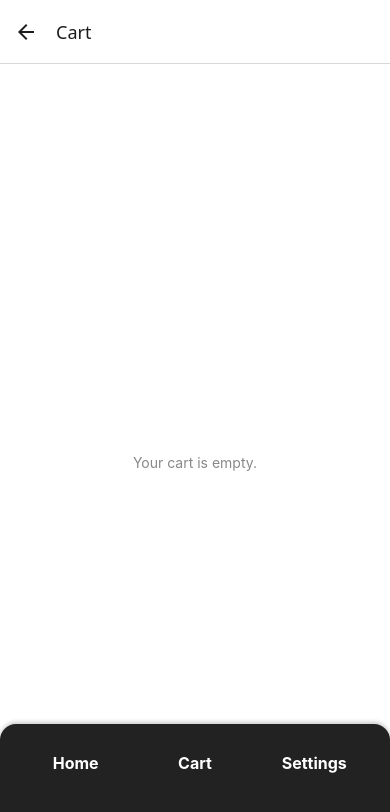
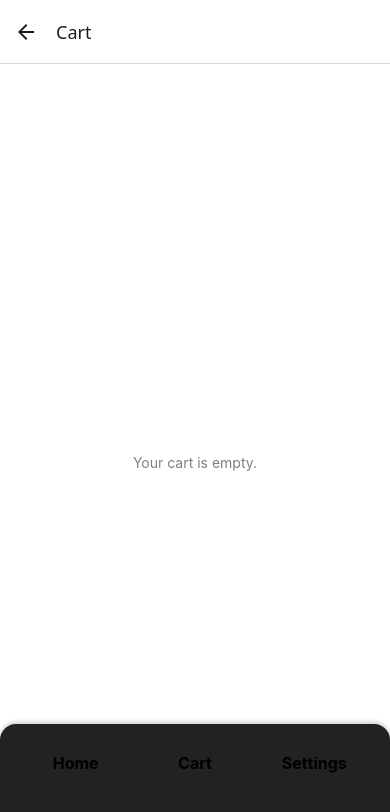
Before and after one commit to Francis-Medrano/medrano-francis-react-native-navigation, a React Native app: screen /Cart in a window 390 px wide. Shown: the top 812 px of the page. Built offline with nearby package versions, Linux system fonts and the light colour scheme.

Commit message:
dark/light mode

```diff
--- a/App.tsx
+++ b/App.tsx
@@ -2,14 +2,17 @@ import { StatusBar } from 'expo-status-bar';
 import { StyleSheet, Text, View, SafeAreaView } from 'react-native';
 import React from 'react';
 import { CartProvider } from './scr/context/CartContext';
+import { ThemeProvider } from './scr/context/ThemeContext';
 import AppNavigator from './scr/navigation/AppNavigator';
 
 export default function App() {
   return (
-    <CartProvider>
-    <SafeAreaView style={{ flex: 1 }}>
-      <AppNavigator />
-    </SafeAreaView>
-    </CartProvider>
+    <ThemeProvider>
+      <CartProvider>
+        <SafeAreaView style={{ flex: 1 }}>
+          <AppNavigator />
+        </SafeAreaView>
+      </CartProvider>
+    </ThemeProvider>
   );
 }
--- a/package.json
+++ b/package.json
@@ -18,8 +18,10 @@
     "react": "19.1.0",
     "react-native": "0.81.5",
     "react-native-gesture-handler": "^2.30.0",
+    "react-native-reanimated": "^4.2.1",
     "react-native-safe-area-context": "~5.6.0",
-    "react-native-screens": "~4.16.0"
+    "react-native-screens": "~4.16.0",
+    "react-native-vector-icons": "^10.3.0"
   },
   "devDependencies": {
     "@types/react": "~19.1.0",
--- a/scr/components/BottomBar.tsx
+++ b/scr/components/BottomBar.tsx
@@ -1,21 +1,25 @@
+
 
 import React from 'react';
 import { View, Pressable, Text } from 'react-native';
 import { useNavigation } from '@react-navigation/native';
 import type { NativeStackNavigationProp } from '@react-navigation/native-stack';
+import { useTheme } from '../context/ThemeContext';
 import BottomBarStyle from '../styles/BottomBarStyle';
 
 type RootStackParamList = {
   Home: undefined;
   Cart: undefined;
-  // Add other screens if needed
+  Settings: undefined;
 };
 
 
 const BottomBar: React.FC = () => {
   const navigation = useNavigation<NativeStackNavigationProp<RootStackParamList>>();
+  const { colors, theme } = useTheme();
+
   return (
-    <View style={BottomBarStyle.container}>
+    <View style={[BottomBarStyle.container, { backgroundColor: theme === 'dark' ? colors.background : '#222' }]}>
       <Pressable
         style={BottomBarStyle.button}
         onPress={() =>
@@ -25,7 +29,7 @@ const BottomBar: React.FC = () => {
           })
         }
       >
-        <Text style={BottomBarStyle.buttonText}>Home</Text>
+        <Text style={[BottomBarStyle.buttonText, { color: colors.text }]}>Home</Text>
       </Pressable>
       <Pressable
         style={BottomBarStyle.button}
@@ -36,10 +40,18 @@ const BottomBar: React.FC = () => {
           })
         }
       >
-        <Text style={BottomBarStyle.buttonText}>Cart</Text>
+        <Text style={[BottomBarStyle.buttonText, { color: colors.text }]}>Cart</Text>
       </Pressable>
-      <Pressable style={BottomBarStyle.button}>
-        <Text style={BottomBarStyle.buttonText}>Settings</Text>
+      <Pressable
+        style={BottomBarStyle.button}
+        onPress={() =>
+          navigation.reset({
+            index: 0,
+            routes: [{ name: 'Settings' }],
+          })
+        }
+      >
+        <Text style={[BottomBarStyle.buttonText, { color: colors.text }]}>Settings</Text>
       </Pressable>
     </View>
   );
--- /dev/null
+++ b/scr/context/ThemeContext.tsx
@@ -0,0 +1,58 @@
+import React, { createContext, useContext, useState } from 'react';
+
+export type ThemeType = 'light' | 'dark';
+
+export interface ThemeColors {
+  background: string;
+  text: string;
+  primary: string;
+  secondary: string;
+  border: string;
+}
+
+interface ThemeContextType {
+  theme: ThemeType;
+  colors: ThemeColors;
+  toggleTheme: () => void;
+  setTheme: (theme: ThemeType) => void;
+}
+
+const lightColors: ThemeColors = {
+  background: '#FFFFFF',
+  text: '#000000',
+  primary: '#007AFF',
+  secondary: '#E5E5EA',
+  border: '#C6C6C6',
+};
+
+const darkColors: ThemeColors = {
+  background: '#1C1C1E',
+  text: '#FFFFFF',
+  primary: '#0A84FF',
+  secondary: '#3A3A3C',
+  border: '#545458',
+};
+
+const ThemeContext = createContext<ThemeContextType | undefined>(undefined);
+
+export const ThemeProvider: React.FC<{ children: React.ReactNode }> = ({ children }) => {
+  const [theme, setTheme] = useState<ThemeType>('light');
+
+  const colors = theme === 'light' ? lightColors : darkColors;
+
+  const toggleTheme = () => {
+    setTheme(prevTheme => (prevTheme === 'light' ? 'dark' : 'light'));
+  };
+
+  return (
+    <ThemeContext.Provider value={{ theme, colors, toggleTheme, setTheme }}>
+      {children}
+    </ThemeContext.Provider>
+  );
+};
+
+export const useTheme = () => {
+  const context = useContext(ThemeContext);
+  if (!context) throw new Error('useTheme must be used within a ThemeProvider');
+  return context;
+};
--- a/scr/navigation/AppNavigator.tsx
+++ b/scr/navigation/AppNavigator.tsx
@@ -3,10 +3,12 @@ import { NavigationContainer } from '@react-navigation/native';
 import { createNativeStackNavigator } from '@react-navigation/native-stack';
 import HomeScreen from '../screens/HomeScreen';
 import CartScreen from '../screens/CartScreen';
+import SettingsScreen from '../screens/SettingsScreen';
 
 type RootStackParamList = {
   Home: undefined;
   Cart: undefined;
+  Settings: undefined;
 };
 
 const Stack = createNativeStackNavigator<RootStackParamList>();
@@ -17,6 +19,7 @@ export default function AppNavigator() {
       <Stack.Navigator>
         <Stack.Screen name="Home" component={HomeScreen} />
         <Stack.Screen name="Cart" component={CartScreen} />
+        <Stack.Screen name="Settings" component={SettingsScreen} />
       </Stack.Navigator>
     </NavigationContainer>
   );
--- a/scr/screens/CartScreen.tsx
+++ b/scr/screens/CartScreen.tsx
@@ -2,39 +2,41 @@ import React from 'react';
 import { View, Text, FlatList, TouchableOpacity } from 'react-native';
 import BottomBar from '../components/BottomBar';
 import { useCart } from '../context/CartContext';
+import { useTheme } from '../context/ThemeContext';
 import CartStyle from '../styles/CartStyle';
 
 const CartScreen: React.FC = () => {
   const { cart, increment, decrement, remove } = useCart();
+  const { colors } = useTheme();
   return (
-    <View style={{ flex: 1 }}>
-      <View style={CartStyle.container}>
+    <View style={{ flex: 1, backgroundColor: colors.background }}>
+      <View style={[CartStyle.container, { backgroundColor: colors.background }]}>
         {cart.length === 0 ? (
-          <Text style={{ color: '#888', marginTop: 16 }}>Your cart is empty.</Text>
+          <Text style={{ color: colors.text + '80', marginTop: 16 }}>Your cart is empty.</Text>
         ) : (
           <>
             <FlatList
               data={cart}
               keyExtractor={item => item.id}
               renderItem={({ item }) => (
-                <View style={CartStyle.cartItemRow}>
-                  <Text style={CartStyle.cartItemName}>{item.name}</Text>
+                <View style={[CartStyle.cartItemRow, { backgroundColor: colors.secondary }]}>
+                  <Text style={[CartStyle.cartItemName, { color: colors.text }]}>{item.name}</Text>
                   <View style={CartStyle.cartItemActions}>
                     <TouchableOpacity
-                      style={CartStyle.actionButton}
+                      style={[CartStyle.actionButton, { backgroundColor: colors.secondary }]}
                       onPress={() => decrement(item.id)}
                     >
-                      <Text style={CartStyle.actionButtonText}>-</Text>
+                      <Text style={[CartStyle.actionButtonText, { color: colors.text }]}>-</Text>
                     </TouchableOpacity>
-                    <Text style={CartStyle.cartItemQuantity}>{item.quantity}</Text>
+                    <Text style={[CartStyle.cartItemQuantity, { color: colors.text }]}>{item.quantity}</Text>
                     <TouchableOpacity
-                      style={CartStyle.actionButton}
+                      style={[CartStyle.actionButton, { backgroundColor: colors.secondary }]}
                       onPress={() => increment(item.id)}
                     >
-                      <Text style={CartStyle.actionButtonText}>+</Text>
+                      <Text style={[CartStyle.actionButtonText, { color: colors.text }]}>+</Text>
                     </TouchableOpacity>
                   </View>
-                  <Text style={CartStyle.cartItemPrice}>₱{item.price * item.quantity}</Text>
+                  <Text style={[CartStyle.cartItemPrice, { color: colors.text }]}>₱{item.price * item.quantity}</Text>
                 </View>
               )}
               style={{ width: '100%', marginTop: 8 }}
@@ -42,7 +44,7 @@ const CartScreen: React.FC = () => {
               ListFooterComponent={
                 <>
                   <View style={{ width: '100%', alignItems: 'flex-end', paddingHorizontal: 24 }}>
-                    <Text style={{ fontSize: 20, fontWeight: 'bold', color: '#222' }}>
+                    <Text style={{ fontSize: 20, fontWeight: 'bold', color: colors.text }}>
                       Total Amount: ₱{cart.reduce((sum, item) => sum + item.price * item.quantity, 0)}
                     </Text>
                   </View>
--- a/scr/screens/HomeScreen.tsx
+++ b/scr/screens/HomeScreen.tsx
@@ -3,6 +3,7 @@ import { Text, View, FlatList, Pressable, TouchableOpacity } from 'react-native'
 import HomeStyle, { ITEM_WIDTH } from '../styles/HomeStyle';
 import itemsData from '../../items.json';
 import { useCart } from '../context/CartContext';
+import { useTheme } from '../context/ThemeContext';
 import BottomBar from '../components/BottomBar';
 
 const items = itemsData.map((item, i) => ({
@@ -13,10 +14,11 @@ const items = itemsData.map((item, i) => ({
 
 export default function HomeScreen() {
   const { addToCart } = useCart();
+  const { colors } = useTheme();
   const renderItem = ({ item }: { item: { id: string; name: string; price: number } }) => (
-    <View style={HomeStyle.item}>
-      <Text style={HomeStyle.itemText}>{item.name}</Text>
-      <Text style={{ fontSize: 16, color: '#888', marginTop: 8 }}>₱{item.price}</Text>
+    <View style={[HomeStyle.item, { backgroundColor: colors.secondary }]}>
+      <Text style={[HomeStyle.itemText, { color: colors.text }]}>{item.name}</Text>
+      <Text style={{ fontSize: 16, color: colors.text + '80', marginTop: 8 }}>₱{item.price}</Text>
       <TouchableOpacity
         style={HomeStyle.addToCartButton}
         onPress={() => addToCart(item)}
@@ -27,7 +29,7 @@ export default function HomeScreen() {
   );
 
   return (
-    <View style={HomeStyle.container}>
+    <View style={[HomeStyle.container, { backgroundColor: colors.background }]}>
       <FlatList
         data={items}
         renderItem={renderItem}
--- /dev/null
+++ b/scr/screens/SettingsScreen.tsx
@@ -0,0 +1,32 @@
+import React from 'react';
+import { View, Text, Pressable, Switch } from 'react-native';
+import { useTheme } from '../context/ThemeContext';
+import SettingsStyle from '../styles/SettingsStyle';
+import BottomBar from '../components/BottomBar';
+
+const SettingsScreen: React.FC = () => {
+  const { theme, colors, toggleTheme } = useTheme();
+
+  return (
+    <View style={{ flex: 1, backgroundColor: colors.background }}>
+      <View style={[SettingsStyle.container, { backgroundColor: colors.background }]}>
+        <Text style={[SettingsStyle.title, { color: colors.text }]}>Settings</Text>
+
+        <View style={[SettingsStyle.settingItem, { borderBottomColor: colors.border }]}>
+          <Text style={[SettingsStyle.settingLabel, { color: colors.text }]}>
+            Dark Mode
+          </Text>
+          <Switch
+            value={theme === 'dark'}
+            onValueChange={toggleTheme}
+            trackColor={{ false: colors.secondary, true: colors.primary }}
+            thumbColor={theme === 'dark' ? colors.primary : colors.secondary}
+          />
+        </View>
+      </View>
+      <BottomBar />
+    </View>
+  );
+};
+
+export default SettingsScreen;
--- a/scr/styles/BottomBarStyle.ts
+++ b/scr/styles/BottomBarStyle.ts
@@ -8,7 +8,6 @@ const BottomBarStyle = StyleSheet.create({
     bottom: 0,
     width: width,
     height: 120,
-    backgroundColor: '#222',
     borderTopLeftRadius: 16,
     borderTopRightRadius: 16,
     shadowColor: '#000',
@@ -29,7 +28,6 @@ const BottomBarStyle = StyleSheet.create({
     paddingBottom: 60
   },
   buttonText: {
-    color: '#fff',
     fontSize: 16,
     fontWeight: 'bold',
   },
--- a/scr/styles/CartStyle.ts
+++ b/scr/styles/CartStyle.ts
@@ -7,7 +7,6 @@ const CartStyle = StyleSheet.create({
     flex: 1,
     justifyContent: 'center',
     alignItems: 'center',
-    backgroundColor: '#fff',
     paddingHorizontal: 0,
     width: screenWidth,
     alignSelf: 'center',
@@ -23,7 +22,6 @@ const CartStyle = StyleSheet.create({
     marginBottom: 12,
     paddingVertical: 4,
     paddingHorizontal: 12,
-    backgroundColor: '#f9f9f9',
     borderRadius: 6,
     width: screenWidth - 16,
     minHeight: 44,
@@ -32,7 +30,6 @@ const CartStyle = StyleSheet.create({
   cartItemName: {
     flex: 2,
     fontSize: 16,
-    color: '#222',
     fontWeight: '500',
     textAlign: 'left',
     paddingLeft: 4,
@@ -52,12 +49,10 @@ const CartStyle = StyleSheet.create({
   cartItemPrice: {
     flex: 1,
     fontSize: 16,
-    color: '#333',
     textAlign: 'right',
     paddingRight: 4,
   },
   actionButton: {
-    backgroundColor: '#eee',
     paddingHorizontal: 12,
     paddingVertical: 4,
     borderRadius: 4,
@@ -67,7 +62,6 @@ const CartStyle = StyleSheet.create({
   },
   actionButtonText: {
     fontSize: 18,
-    color: '#333',
     fontWeight: 'bold',
     textAlign: 'center',
   },
--- a/scr/styles/HomeStyle.ts
+++ b/scr/styles/HomeStyle.ts
@@ -7,7 +7,6 @@ const ITEM_WIDTH = (screenWidth - ITEM_MARGIN * 3) / 2;
 const HomeStyle = StyleSheet.create({
   container: {
     flex: 1,
-    backgroundColor: '#fff',
     paddingHorizontal: 16,
   },
   list: {
@@ -18,7 +17,6 @@ const HomeStyle = StyleSheet.create({
     marginBottom: ITEM_MARGIN,
   },
   item: {
-    backgroundColor: '#f2f2f2',
     borderRadius: 10,
     padding: 24,
     alignItems: 'center',
--- /dev/null
+++ b/scr/styles/SettingsStyle.ts
@@ -0,0 +1,26 @@
+import { StyleSheet } from 'react-native';
+
+const SettingsStyle = StyleSheet.create({
+  container: {
+    flex: 1,
+    padding: 16,
+  },
+  title: {
+    fontSize: 28,
+    fontWeight: 'bold',
+    marginBottom: 24,
+  },
+  settingItem: {
+    flexDirection: 'row',
+    justifyContent: 'space-between',
+    alignItems: 'center',
+    paddingVertical: 16,
+    borderBottomWidth: 1,
+  },
+  settingLabel: {
+    fontSize: 16,
+    fontWeight: '500',
+  },
+});
+
+export default SettingsStyle;
```
Also changed, not shown: 1 other file (tests, documents, lock files or other folders).
